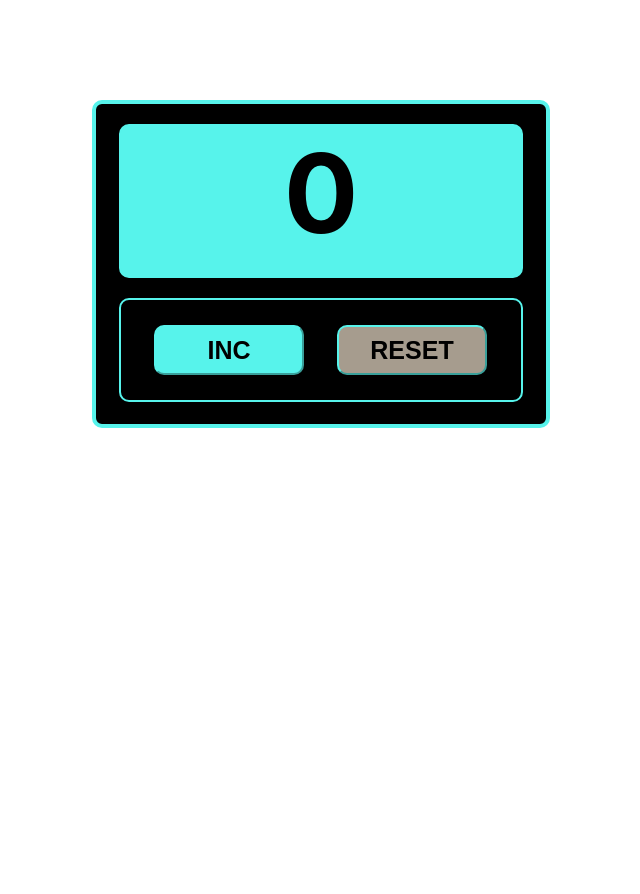
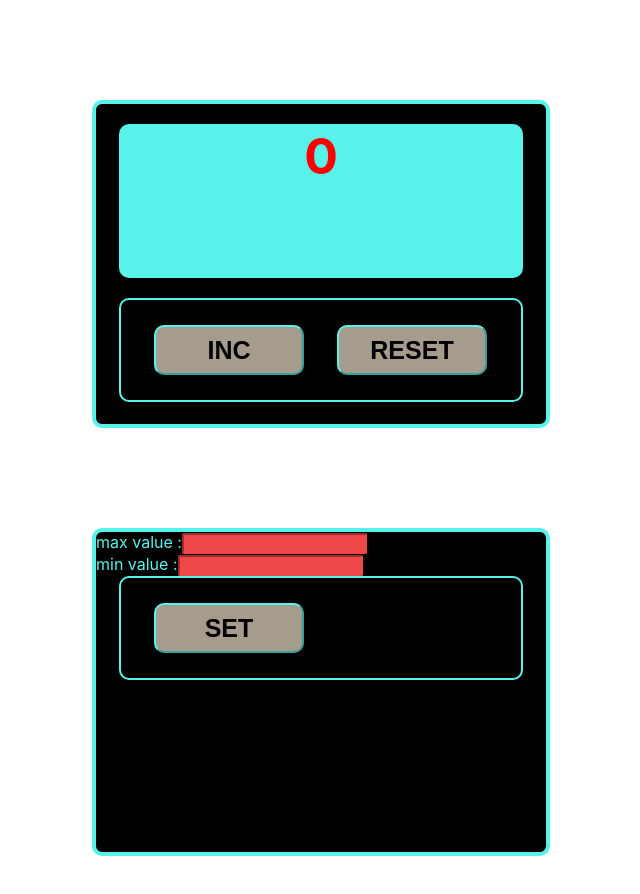
Before and after one commit to RuslanZhavoronkov/counterAdvanced_part1, a React (Create React App) app: page / in a window 1280 px wide. Shown: the top 894 px of the page, without its empty margins (319-959 px from the left). Before the commit the page ends 800 px from the top, so only its background shows below. Built offline with nearby package versions, Linux system fonts and the light colour scheme.

Commit message:
Counter_advanced part 1.1

```diff
--- a/src/App.module.css
+++ b/src/App.module.css
@@ -4,7 +4,7 @@
     border: 4px solid rgb(87, 243, 235);
     border-radius: 10px;
     margin: 100px auto;
-    background-color: black;
+    background-color:black
 }
 
 
--- a/src/App.tsx
+++ b/src/App.tsx
@@ -4,34 +4,77 @@ import './App.css';
 import { Button } from './components/Button/Button';
 import { Counter } from './components/Couter/Couter';
 import s from './App.module.css'
+import { Input } from './components/Input/Input';
+
+
+export const firstMessage = "Enter values and press 'set'"
+export const warningMessage = 'Incorrect value!'
+
+  function App() {
+
+
+  let [counter, setCounter] = useState<number>(0)
+  let [maxValue, setMaxValue] = useState<number>(0)
+  let [startValue, setStartValue] = useState<number>(0)
+  let [message, setMessage] = useState<string>('')
 
 
 
-function App() {
-  let [counter, setCounter] = useState<number>(0)
-
   const increaseCounter = () => {
-    if (counter < 5) {
+    if (counter < maxValue) {
       setCounter(counter + 1);
     }
 
   }
 
+  const resetCounter = () => {
+    setCounter(startValue)
+  }
 
-  const resetCounter = () => {
-    setCounter(0)
+  // write in state max value
+  const changeMaxValue = (value: number) => {
+
+    setMaxValue(value);
+    value > startValue && value >=0  ? setMessage(firstMessage) : setMessage(warningMessage)
+  }
+
+
+  // write in state start value
+  const changeStartValue = (value: number) => {
+    setStartValue(value);
+    value < maxValue && value >= 0 ? setMessage(firstMessage) : setMessage(warningMessage)
+  }
+
+
+
+
+  // setting the minimum value
+
+  const settingMinimumValue = () => {
+    setMessage('')
+    setCounter(startValue)
+
   }
 
 
   return (
-    <div className={s.app}>
+    <div>
 
-      <Counter counter={counter} color={counter < 5 ? 'black' : 'red'} />
-      <div className={s.buttonArea}>
-        <Button name={'INC'} callBack={increaseCounter} color={counter < 5 ? 'aquamarine' : 'grey'} />
-        <Button name={'RESET'} callBack={resetCounter} color={counter > 0 ? 'aquamarine' : 'grey'} />
+      <div className={s.app}>
+        <Counter counter={message? message: counter} color={counter < maxValue ? 'black' : 'red'} />
+        <div className={s.buttonArea}>
+          <Button name={'INC'} callBack={increaseCounter} color={counter < maxValue ? 'aquamarine' : 'grey'} />
+          <Button name={'RESET'} callBack={resetCounter} color={counter > 0 ? 'aquamarine' : 'grey'} />
+        </div>
       </div>
 
+      <div className={s.app}>
+        <Input name={'max value'} callBack={changeMaxValue} color={startValue === maxValue || maxValue < 0 ? 'red' : 'black'} />
+        <Input name={'min value'} callBack={changeStartValue} color={startValue === maxValue || startValue < 0 ? 'red' : 'black'} />
+        <div className={s.buttonArea}>
+          <Button name={'SET'} callBack={settingMinimumValue} color={counter === startValue ? 'grey' : 'aquamarine'} />
+        </div>
+      </div>
 
     </div>
   );
--- a/src/components/Couter/Counter.module.css
+++ b/src/components/Couter/Counter.module.css
@@ -10,20 +10,17 @@
     margin-right: auto;
     text-align: center;
     background-color: rgb(87, 243, 235);
+    font-size: 50px;
 }
 
 
 
 .active {
     color: black;
-    font-size: 110px;
     font-weight: 700;
-
-
 }
 
 .limit {
     color: red;
-    font-size: 110px;
     font-weight: 700;
 }
--- a/src/components/Couter/Couter.tsx
+++ b/src/components/Couter/Couter.tsx
@@ -1,16 +1,28 @@
 import React from "react";
 import s from './Counter.module.css'
+import { firstMessage, warningMessage } from "../../App";
 
 type PropsCounterType = {
-    counter: number
+    counter: number | string
     color: string
 }
 
 
+
 export const Counter: React.FC<PropsCounterType> = (props) => {
+
+    const styleCounter = `
+    ${props.color === 'black' ? s.active : s.limit}
+    ${props.counter === firstMessage ? s.active : s.limit}
+    ${props.counter === warningMessage ? s.limit : s.active}
+    `
+
     return (
         <div className={s.counter}>
-            <div className={props.color === 'black' ? s.active : s.limit}>{props.counter}</div>
+            <div className={styleCounter}>{props.counter}</div>
         </div>
     )
 }
+
+
+//props.color === 'black' ? s.active : s.limit
--- /dev/null
+++ b/src/components/Input/Input.tsx
@@ -0,0 +1,26 @@
+import { ChangeEvent } from 'react'
+import s from './input.module.css'
+
+type PropsInputType = {
+    name: string
+    callBack: (value: number) => void
+    color: string
+}
+
+
+
+
+export const Input: React.FC<PropsInputType> = (props) => {
+
+    const onChangeHandler = (e: ChangeEvent<HTMLInputElement>) => {
+        props.callBack(Number(e.currentTarget.value))
+    }
+
+    return (
+        <div>
+            <span className={s.textValue}>{`${props.name} :`}</span>
+            <span className={s.inputContainer}><input className={props.color === 'red' ? `${s.input} ${s.warning}` : s.input} type={"number"} onChange={onChangeHandler} /></span>
+        </div>
+
+    )
+}
--- /dev/null
+++ b/src/components/Input/input.module.css
@@ -0,0 +1,19 @@
+.textValue {
+color: rgb(87, 243, 235);
+}
+
+.input {
+    border-color: rgb(87, 243, 235);
+    border-radius: 2px;
+}
+
+
+.warning {
+    background-color: rgb(240, 72, 72);
+    border-color:rgb(240, 72, 72)
+}
+
+.inputContainer {
+
+    padding-right: 5px;
+}
```
